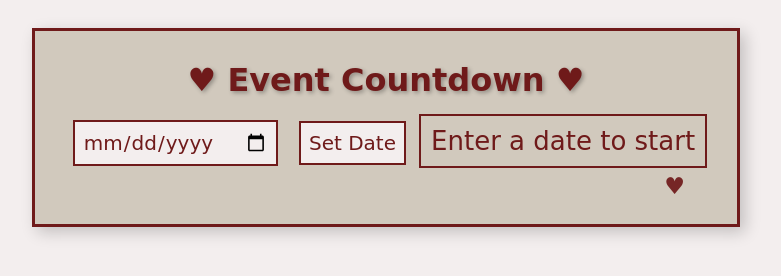
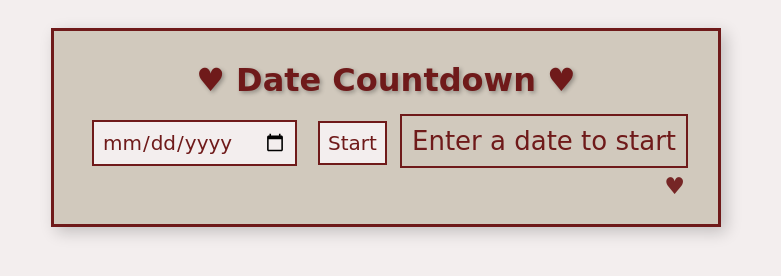
Before and after one commit to whimsicalfairy777/countdown-notion-widget, a plain HTML site: page index.html in a window 1280 px wide. Shown: the whole page, without its empty margins (254-1035 px from the left). Drawn offline with Linux system fonts and the light colour scheme; a web font is replaced by a local one.

Commit message:
Title and button text Update index.html

```diff
--- a/index.html
+++ b/index.html
@@ -76,9 +76,9 @@
 </head>
 <body>
     <div class="countdown-container">
-        <h1>♥ Event Countdown ♥</h1>
+        <h1>♥ Date Countdown ♥</h1>
         <input type="date" id="eventDate">
-        <button onclick="startCountdown()">Set Date</button>
+        <button onclick="startCountdown()">Start</button>
         <p id="countdown">Enter a date to start</p>
     </div>
 
```
